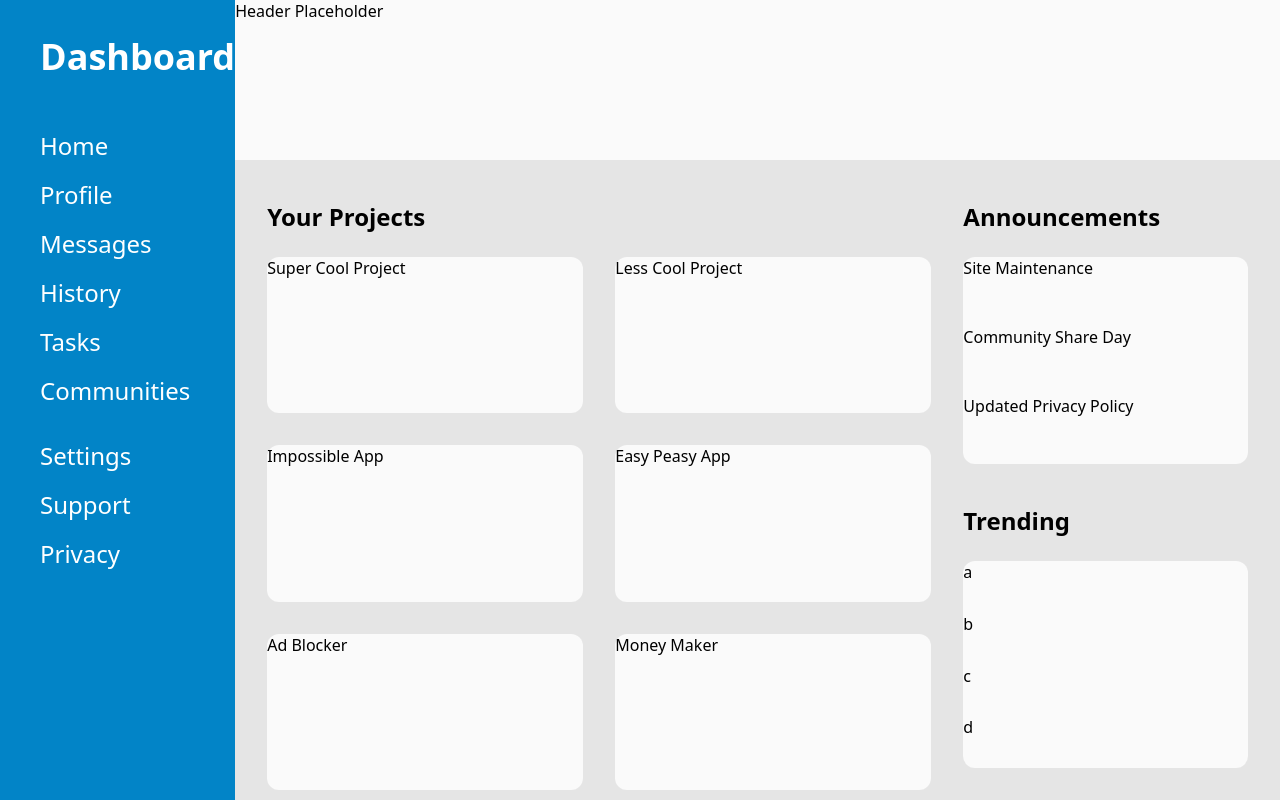
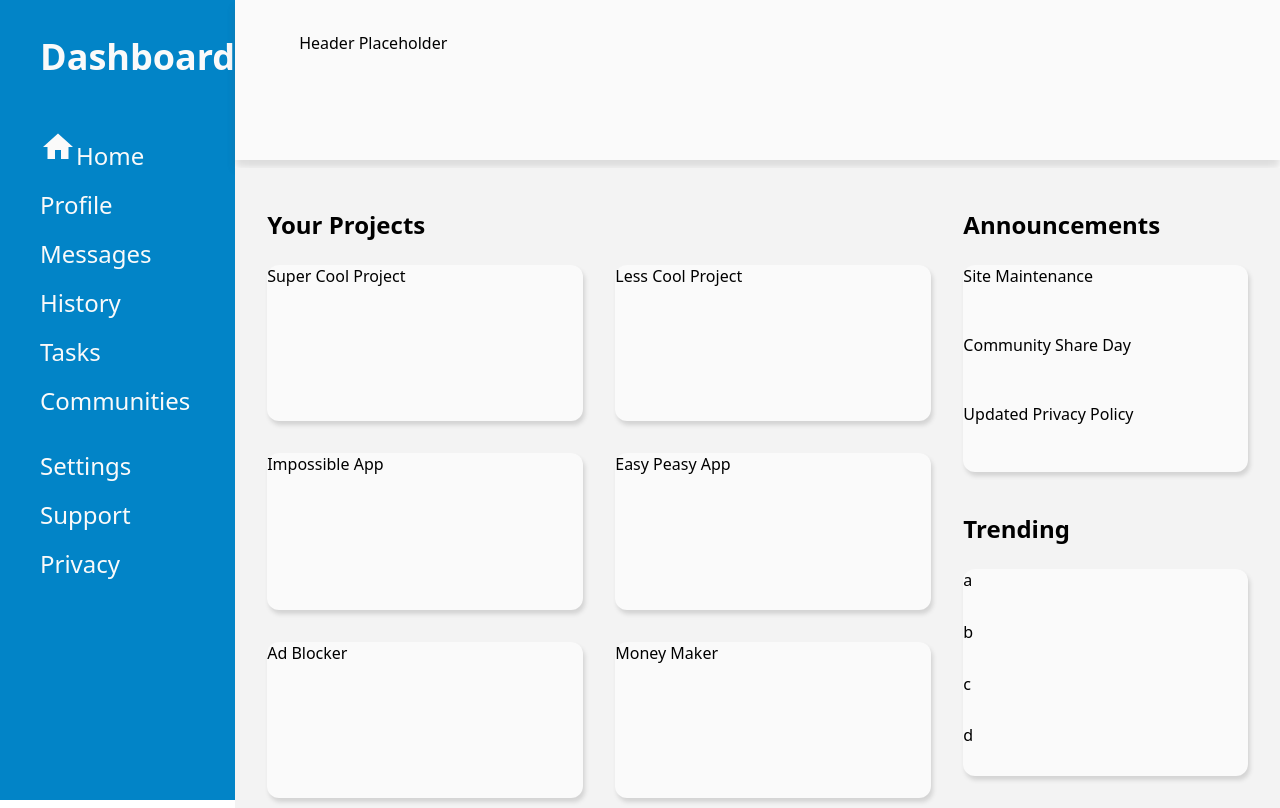
Before and after one commit to jordlim/odin-admin-dashboard, a plain HTML site: page index.html in a window 1280 px wide. Drawn offline with Linux system fonts and the light colour scheme.

Commit message:
Add box shadows

```diff
--- a/index.html
+++ b/index.html
@@ -13,25 +13,26 @@
         </ul>
         <div class="top">
             <ul>
-                <li class="item">Home</li>
-                <li class="item">Profile</li>
-                <li class="item">Messages</li>
-                <li class="item">History</li>
-                <li class="item">Tasks</li>
-                <li class="item">Communities</li>
+                <li class="item1">
+                    <img src="icons/home.svg">Home</li>
+                <li class="item2">Profile</li>
+                <li class="item3">Messages</li>
+                <li class="item4">History</li>
+                <li class="item5">Tasks</li>
+                <li class="item6">Communities</li>
             </ul>
         </div>
         <div class="bot">
             <ul>
-                <li class="item">Settings</li>
-                <li class="item">Support</li>
-                <li class="item">Privacy</li>
+                <li class="item7">Settings</li>
+                <li class="item8">Support</li>
+                <li class="item9">Privacy</li>
             </ul>
         </div>
     </div>
     <div class="main">
         <div class="header">
-            Header Placeholder
+            <div class="search">Header Placeholder</div>
         </div>
         <div class="content">
             <div class="left">
--- a/style.css
+++ b/style.css
@@ -23,11 +23,18 @@ body {
     background-color: #fafafa;
 
     height: 20%;
+    box-shadow: 0 8px 8px rgba(83, 83, 83, 0.2);
+    margin-bottom: 8px;
+}
 
+.search {
+    padding: 64px;
+    padding-top: 32px;
 }
+
 .content {
     display: flex;
-    background-color: #e5e5e5;
+    background-color: #f3f3f3;
 
     height: 80%;
 }
@@ -67,11 +74,13 @@ body {
 
 .proj, .announcements, .trending {
     border-radius: 12px;
+    background-color: #fafafa;
+    box-shadow: 2px 4px 4px rgba(83, 83, 83, 0.2);
 }
 
 .proj {
     height: 100%;
-    background-color: #fafafa;
+
 }
 
 .announcements, .trending {
@@ -81,13 +90,13 @@ body {
     display: grid;
     grid-template-rows: repeat(3, 1fr);
 
-    background-color: #fafafa;
+
 }
 
 .trending {
     display: grid;
     grid-template-rows: repeat(4, 1fr);
-    background-color: #fafafa;
+
 }
 
 #trending {
@@ -110,6 +119,7 @@ li {
     font-weight: 500;
 
     margin: 16px 0;
+    color: #fafafa;
 
 }
 
@@ -129,3 +139,9 @@ li {
     font-size: 36px;
     font-weight: 600;
 }
+
+img {
+    width: 36px;
+    height: 36px;
+    filter: invert(99%) sepia(92%) saturate(1%) hue-rotate(223deg) brightness(107%) contrast(96%);
+}
```
